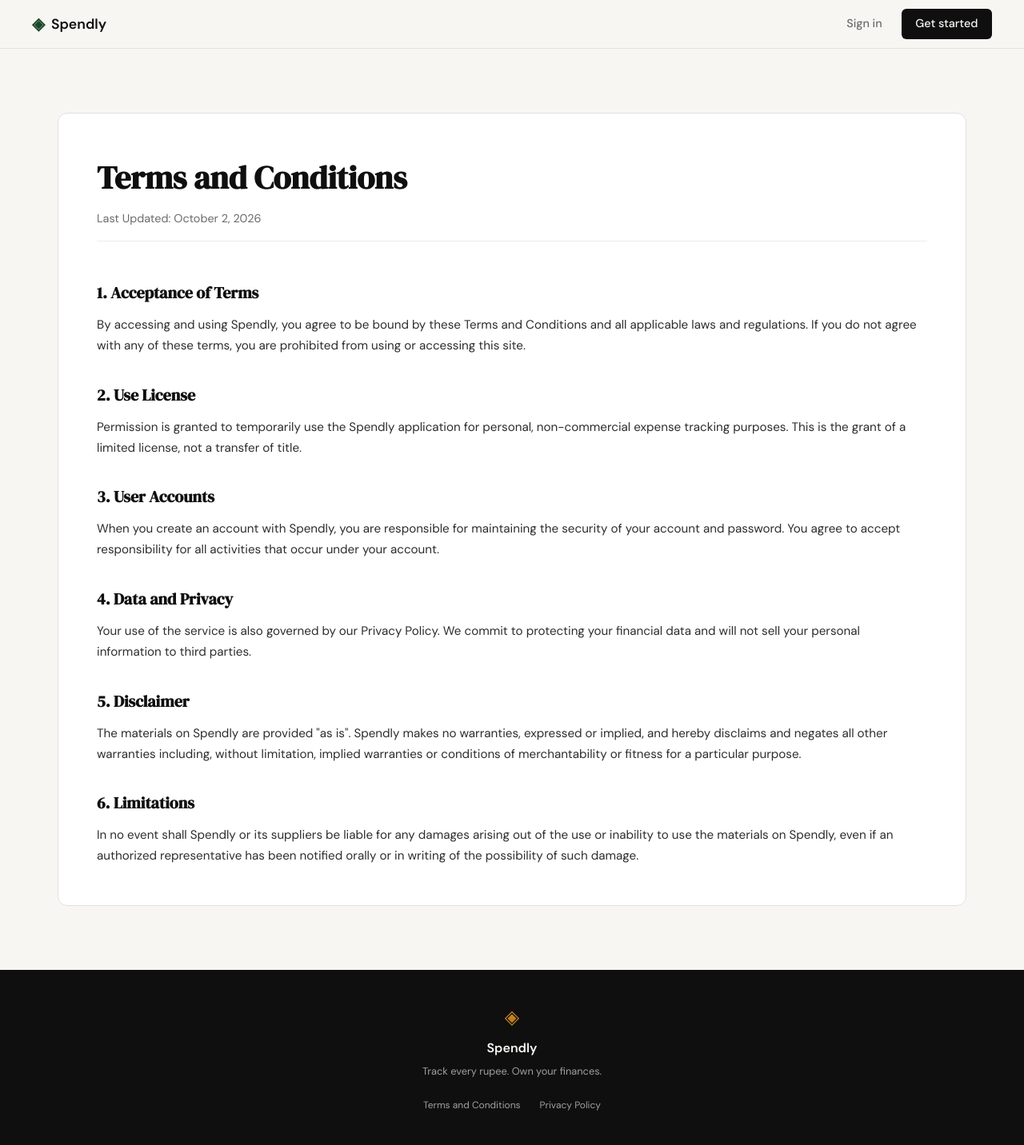
After one commit to vincent-silveira/spendly, a Flask app: page /terms in a window 1280 px wide. The commit adds this page. Shown: the whole page at 80% size. Run offline with Flask 3, Linux system fonts and the light colour scheme.

Commit message:
landing: add terms and conditions page and route

```diff
--- a/app.py
+++ b/app.py
@@ -20,6 +20,11 @@ def register():
 @app.route("/login")
 def login():
     return render_template("login.html")
+
+
+@app.route("/terms")
+def terms():
+    return render_template("terms.html")
 
 
 # ------------------------------------------------------------------ #
--- a/static/css/style.css
+++ b/static/css/style.css
@@ -527,6 +527,53 @@ a { color: inherit; text-decoration: none; }
 /* Responsive                                                          */
 /* ------------------------------------------------------------------ */
 
+.terms-section {
+    padding: 5rem 2rem;
+    max-width: var(--max-width);
+    margin: 0 auto;
+}
+
+.terms-container {
+    background: var(--paper-card);
+    border: 1px solid var(--border);
+    border-radius: var(--radius-md);
+    padding: 3rem;
+}
+
+.terms-title {
+    font-family: var(--font-display);
+    font-size: 2.5rem;
+    color: var(--ink);
+    margin-bottom: 0.5rem;
+}
+
+.terms-last-updated {
+    font-size: 0.9rem;
+    color: var(--ink-muted);
+    margin-bottom: 3rem;
+    border-bottom: 1px solid var(--border-soft);
+    padding-bottom: 1rem;
+}
+
+.terms-content {
+    display: flex;
+    flex-direction: column;
+    gap: 2rem;
+}
+
+.terms-block h2 {
+    font-family: var(--font-display);
+    font-size: 1.25rem;
+    color: var(--ink);
+    margin-bottom: 0.75rem;
+}
+
+.terms-block p {
+    font-size: 0.95rem;
+    color: var(--ink-soft);
+    line-height: 1.7;
+}
+
 @media (max-width: 900px) {
     .hero {
         grid-template-columns: 1fr;
--- /dev/null
+++ b/templates/terms.html
@@ -0,0 +1,44 @@
+{% extends "base.html" %}
+
+{% block title %}Terms and Conditions — Spendly{% endblock %}
+
+{% block content %}
+<section class="terms-section">
+    <div class="terms-container">
+        <h1 class="terms-title">Terms and Conditions</h1>
+        <p class="terms-last-updated">Last Updated: October 2, 2026</p>
+
+        <div class="terms-content">
+            <div class="terms-block">
+                <h2>1. Acceptance of Terms</h2>
+                <p>By accessing and using Spendly, you agree to be bound by these Terms and Conditions and all applicable laws and regulations. If you do not agree with any of these terms, you are prohibited from using or accessing this site.</p>
+            </div>
+
+            <div class="terms-block">
+                <h2>2. Use License</h2>
+                <p>Permission is granted to temporarily use the Spendly application for personal, non-commercial expense tracking purposes. This is the grant of a limited license, not a transfer of title.</p>
+            </div>
+
+            <div class="terms-block">
+                <h2>3. User Accounts</h2>
+                <p>When you create an account with Spendly, you are responsible for maintaining the security of your account and password. You agree to accept responsibility for all activities that occur under your account.</p>
+            </div>
+
+            <div class="terms-block">
+                <h2>4. Data and Privacy</h2>
+                <p>Your use of the service is also governed by our Privacy Policy. We commit to protecting your financial data and will not sell your personal information to third parties.</p>
+            </div>
+
+            <div class="terms-block">
+                <h2>5. Disclaimer</h2>
+                <p>The materials on Spendly are provided "as is". Spendly makes no warranties, expressed or implied, and hereby disclaims and negates all other warranties including, without limitation, implied warranties or conditions of merchantability or fitness for a particular purpose.</p>
+            </div>
+
+            <div class="terms-block">
+                <h2>6. Limitations</h2>
+                <p>In no event shall Spendly or its suppliers be liable for any damages arising out of the use or inability to use the materials on Spendly, even if an authorized representative has been notified orally or in writing of the possibility of such damage.</p>
+            </div>
+        </divC
+    </divC>
+</section>
+{% endblock %}
```
